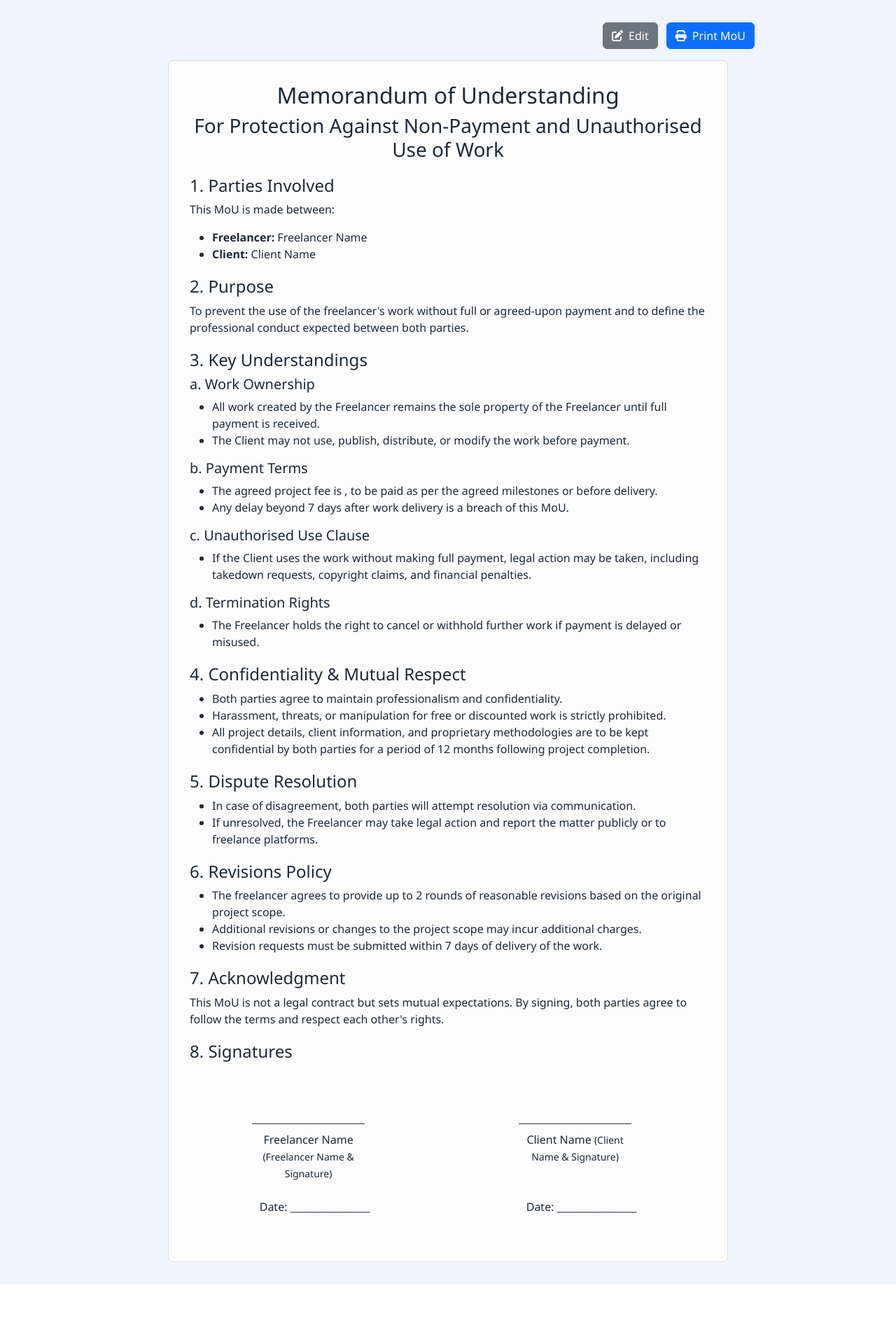
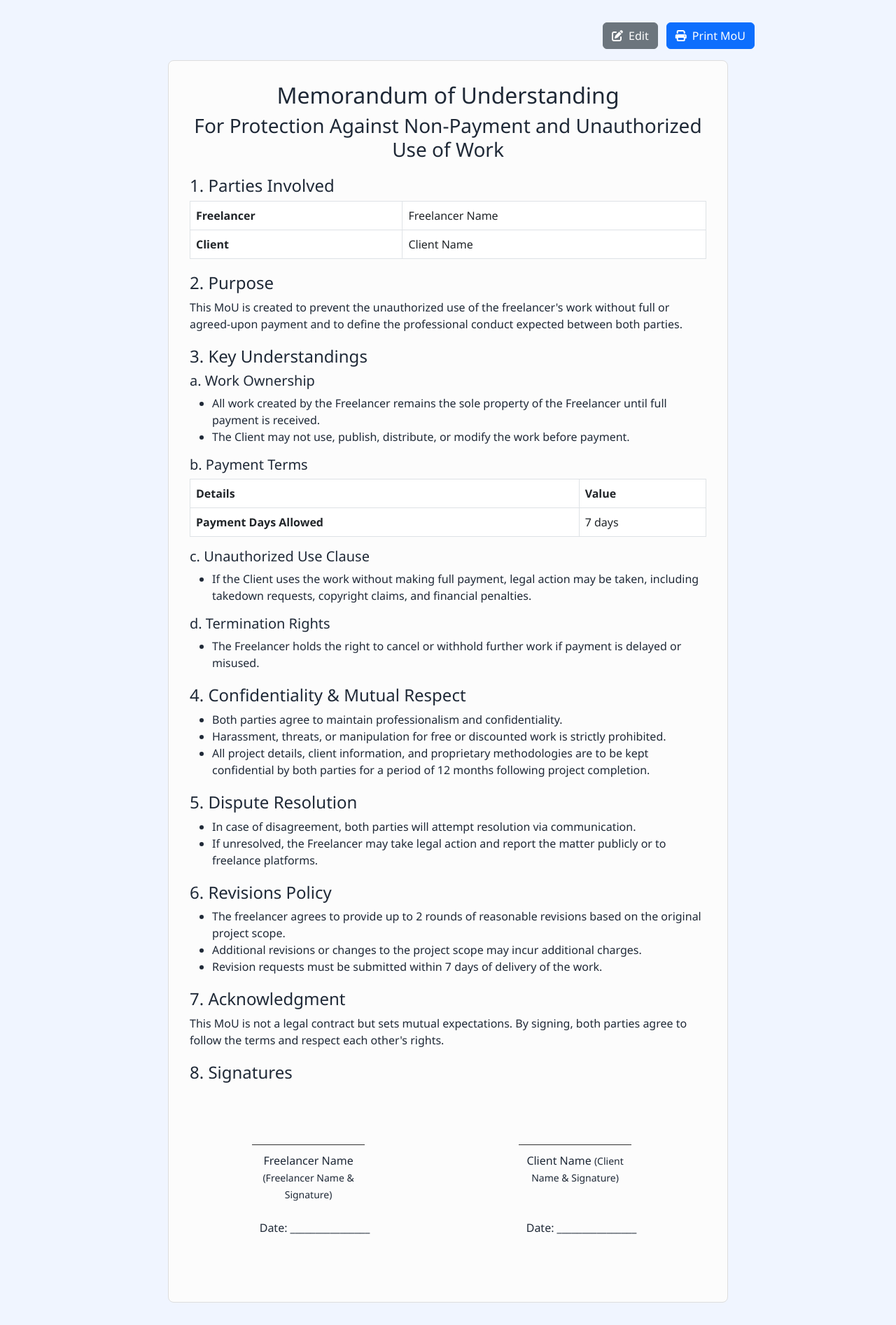
Before and after one commit to Rishet11/Mou_Generator, a Flask app: page /mou in a window 1280 px wide. Shown: the whole page at 70% size. Before the commit the page ends 1835 px from the top, so only its background shows below. Run offline with Flask 3, Linux system fonts and the light colour scheme.

Commit message:
Updated MoU template and related files for improved functionality and design

```diff
--- a/server.py
+++ b/server.py
@@ -79,5 +79,13 @@
                            number_of_revisions=number_of_revisions,
                            date=today)
 
+@app.errorhandler(404)
+def page_not_found(e):
+    return render_template('404.html'), 404
+
+@app.errorhandler(500)
+def internal_server_error(e):
+    return render_template('500.html'), 500
+
 if __name__ == '__main__':
     app.run(debug=True)
--- a/templates/base.html
+++ b/templates/base.html
@@ -4,7 +4,9 @@
 <head>
     <meta charset="UTF-8">
     <meta name="viewport" content="width=device-width, initial-scale=1.0">
+    <meta name="description" content="Freelancer MoU Generator - Create professional agreements for your freelance projects.">
     <title>{% block title %}Freelancer MoU Generator{% endblock %}</title>
+    <link rel="icon" href="/static/favicon.ico" type="image/x-icon">
     <link href="https://cdn.jsdelivr.net/npm/bootstrap@5.3.0/dist/css/bootstrap.min.css" rel="stylesheet">
     <link rel="stylesheet" href="https://cdnjs.cloudflare.com/ajax/libs/font-awesome/6.4.0/css/all.min.css">
     <style>
@@ -188,7 +190,7 @@
     {% block extra_css %}{% endblock %}
 </head>
 <body>
-    <div class="container">
+    <div class="container" role="main">
         {% with messages = get_flashed_messages() %}
           {% if messages %}
             {% for message in messages %}
--- a/templates/mou.html
+++ b/templates/mou.html
@@ -4,33 +4,39 @@
 
 {% block content %}
 <div class="text-end mb-3 no-print">
-    <button class="btn btn-secondary me-2" onclick="window.location.href='{{ url_for('index') }}'">
+    <button class="btn btn-secondary me-2" onclick="window.location.href='{{ url_for('index') }}'" aria-label="Edit MoU">
         <i class="fas fa-edit me-2"></i>Edit
     </button>
-    <!-- Removed the Download PDF button -->
-    <button class="btn btn-primary" onclick="window.print()">
+    <button class="btn btn-primary" onclick="window.print()" aria-label="Print MoU">
         <i class="fas fa-print me-2"></i>Print MoU
     </button>
 </div>
 
 <div class="mou-container">
-    <div class="mou-header">
+    <header class="mou-header">
         <h2>Memorandum of Understanding</h2>
-        <h3>For Protection Against Non-Payment and Unauthorised Use of Work</h3>
-    </div>
+        <h3>For Protection Against Non-Payment and Unauthorized Use of Work</h3>
+    </header>
 
     <div class="mou-section">
         <h4>1. Parties Involved</h4>
-        <p>This MoU is made between:</p>
-        <ul>
-            <li><strong>Freelancer:</strong> {{ freelancer }}</li>
-            <li><strong>Client:</strong> {{ client }}</li>
-        </ul>
+        <table class="table table-bordered">
+            <tbody>
+                <tr>
+                    <th>Freelancer</th>
+                    <td>{{ freelancer }}</td>
+                </tr>
+                <tr>
+                    <th>Client</th>
+                    <td>{{ client }}</td>
+                </tr>
+            </tbody>
+        </table>
     </div>
 
     <div class="mou-section">
         <h4>2. Purpose</h4>
-        <p>To prevent the use of the freelancer's work without full or agreed-upon payment and to define the professional conduct expected between both parties.</p>
+        <p>This MoU is created to prevent the unauthorized use of the freelancer's work without full or agreed-upon payment and to define the professional conduct expected between both parties.</p>
     </div>
 
     <div class="mou-section">
@@ -43,17 +49,33 @@
         </ul>
 
         <h5>b. Payment Terms</h5>
-        <ul>
-            <li>The agreed project fee is
-                {% if fee_inr %}INR {{ fee_inr }}{% endif %}
-                {% if fee_inr and fee_usd %} / {% endif %}
-                {% if fee_usd %}${{ fee_usd }}{% endif %},
-                to be paid as per the agreed milestones or before delivery.
-            </li>
-            <li>Any delay beyond {{ days }} days after work delivery is a breach of this MoU.</li>
-        </ul>
+        <table class="table table-bordered">
+            <thead>
+                <tr>
+                    <th>Details</th>
+                    <th>Value</th>
+                </tr>
+            </thead>
+            <tbody>
+                {% if fee_inr %}
+                <tr>
+                    <th>Project Fee</th>
+                    <td>₹ {{ fee_inr }}</td>
+                </tr>
+                {% elif fee_usd %}
+                <tr>
+                    <th>Project Fee</th>
+                    <td>${{ fee_usd }}</td>
+                </tr>
+                {% endif %}
+                <tr>
+                    <th>Payment Days Allowed</th>
+                    <td>{{ days }} days</td>
+                </tr>
+            </tbody>
+        </table>
 
-        <h5>c. Unauthorised Use Clause</h5>
+        <h5>c. Unauthorized Use Clause</h5>
         <ul>
             <li>If the Client uses the work without making full payment, legal action may be taken, including takedown requests, copyright claims, and financial penalties.</li>
         </ul>
@@ -131,5 +153,9 @@
             </div>
         </div>
     </div>
+
+    <footer class="text-center mt-5">
+        <!-- Removed footer text -->
+    </footer>
 </div>
 {% endblock %}
```
Also changed, not shown: templates/404.html (added, +16 -0 lines), templates/index.html (+7 -2 lines).
